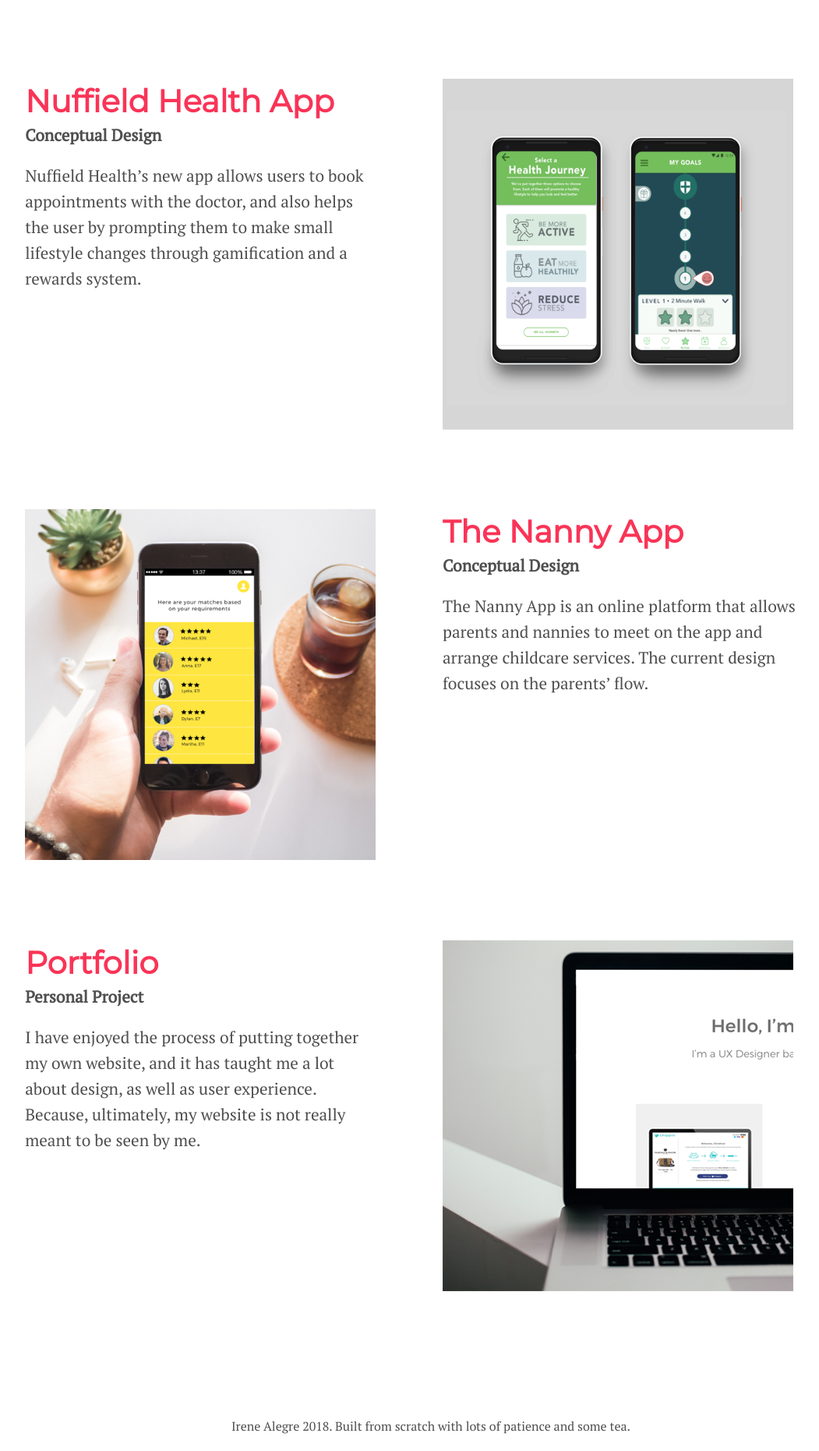
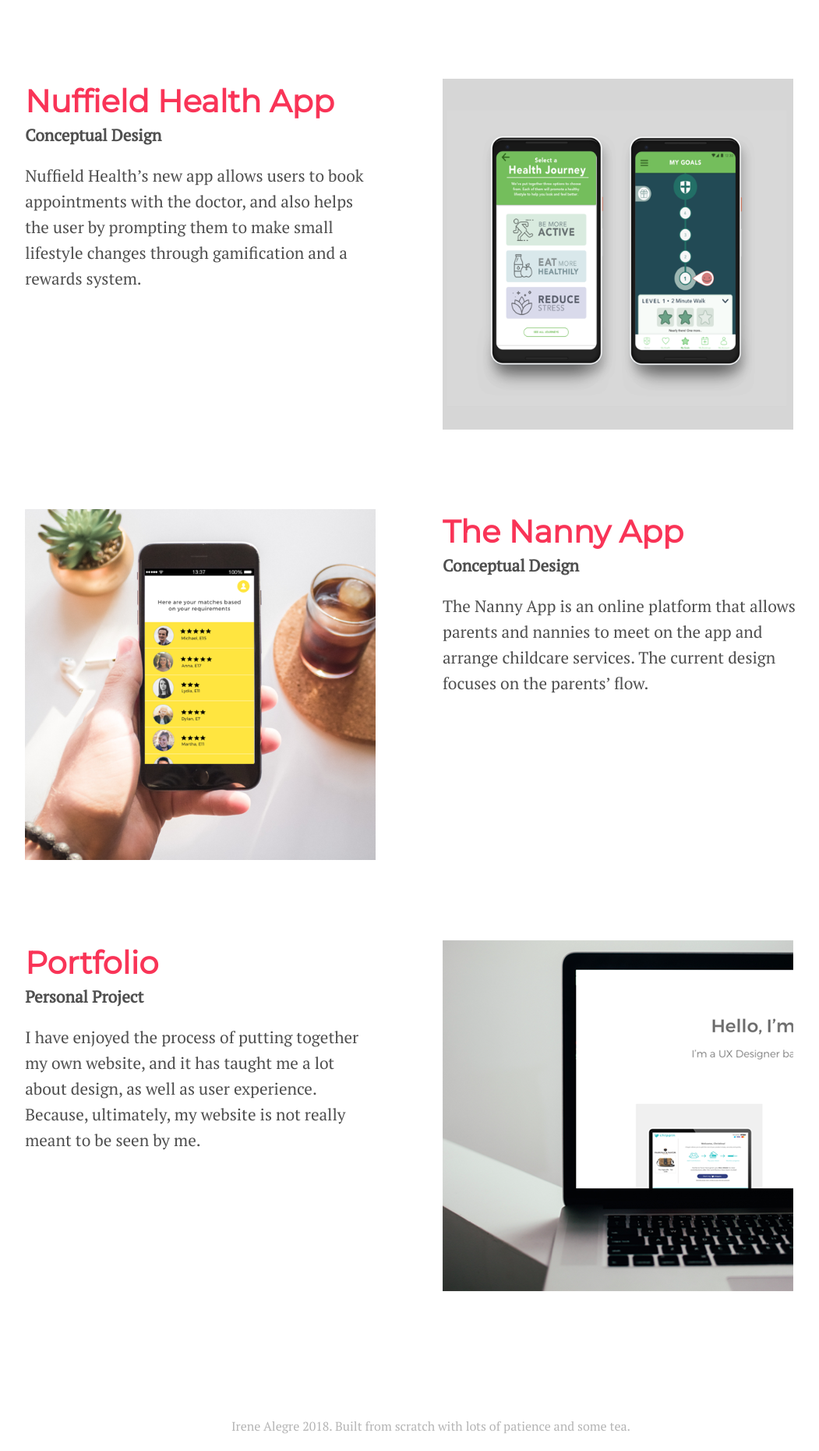
Before and after one commit to irenealgi/irenealegre.com, a Jekyll site: the page built from index.html, in a window 1280 px wide. Shown: the part 922-2783 px from the top of the page at 78% size, without its empty margins (87-1138 px from the left). Built offline with Jekyll 4.4.1, drawn with Linux system fonts in a browser that asks for light colours.

Commit message:
Footer color
Former-commit-id: 6316836e037309f5eab9378a4430a8f813901c3d

```diff
--- a/css/main.scss
+++ b/css/main.scss
@@ -108,6 +108,7 @@
   text-align: center;
   margin-top: 60px;
   margin-bottom: 20px;
+  color: #B5B5B5;
 }
 
 img {
```
